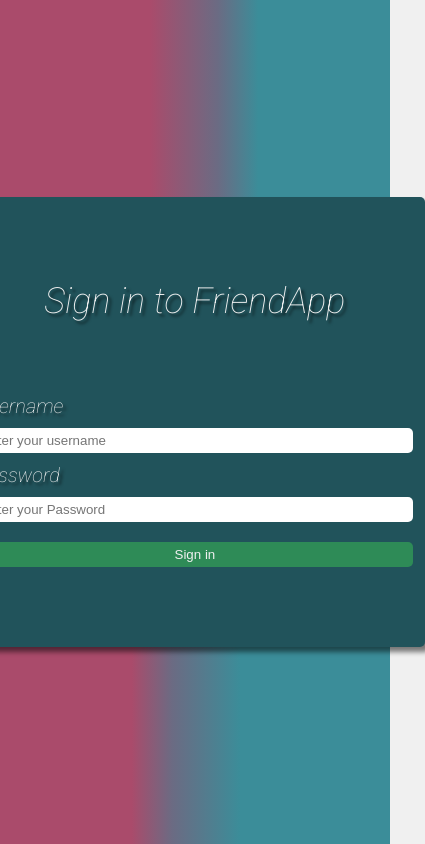
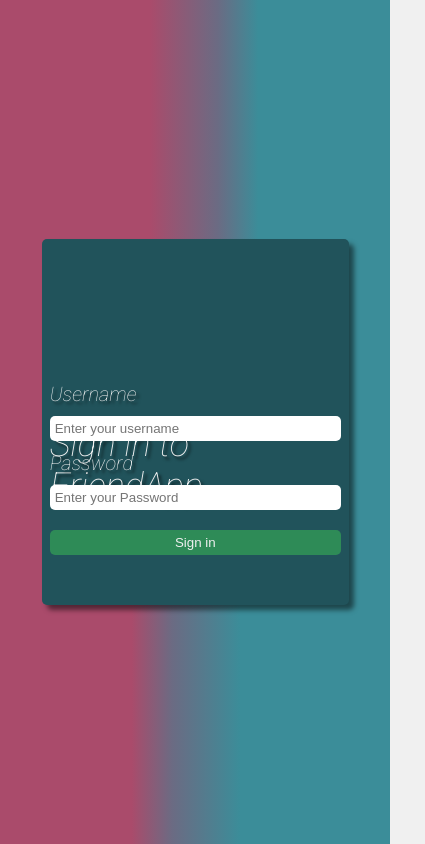
Before and after one commit to bangalter555/Login-no-media-queries-yet-, a plain HTML site: page index.html in a window 390 px wide. Shown: the whole page, 425 px wide, since content can reach past the window. Drawn offline with Linux system fonts and the light colour scheme.

Commit message:
Added media queries to form item

```diff
--- a/index.html
+++ b/index.html
@@ -53,7 +53,7 @@
       </div>
     </div>
     <div class="item item-6"></div>
-    <div class="itemitem-7"></div>
+    <div class="item item-7"></div>
     <div class="item item-8"></div>
     <div class="item item-9"></div>
   </body>
--- a/style.css
+++ b/style.css
@@ -70,7 +70,7 @@
   border-radius: 5px;
   animation: form-anim 1s ease-in forwards;
   width: 100%;
-  height: 160%;
+  height: 130%;
   z-index: 5;
   justify-self: center;
   align-self: center;
@@ -81,9 +81,15 @@
   align-content: center;
 }
 /*CUANDO INSERTES MEDIA QUERIES REDISEÑA TODA LA MAQUETACION*/
-@media (max-width: 400px) {
-  div.item-5 {
-    width: 300%;
+@media screen and (max-width: 990px) {
+  .item-5 {
+    width: 150%;
+  }
+}
+
+@media screen and (max-width: 640px) {
+  .item-5 {
+    width: 200%;
   }
 }
 
@@ -128,7 +134,7 @@
     transform: translateY(0%);
   }
   100% {
-    transform: translateY(430%);
+    transform: translateY(380%);
     opacity: 1;
   }
 }
```
